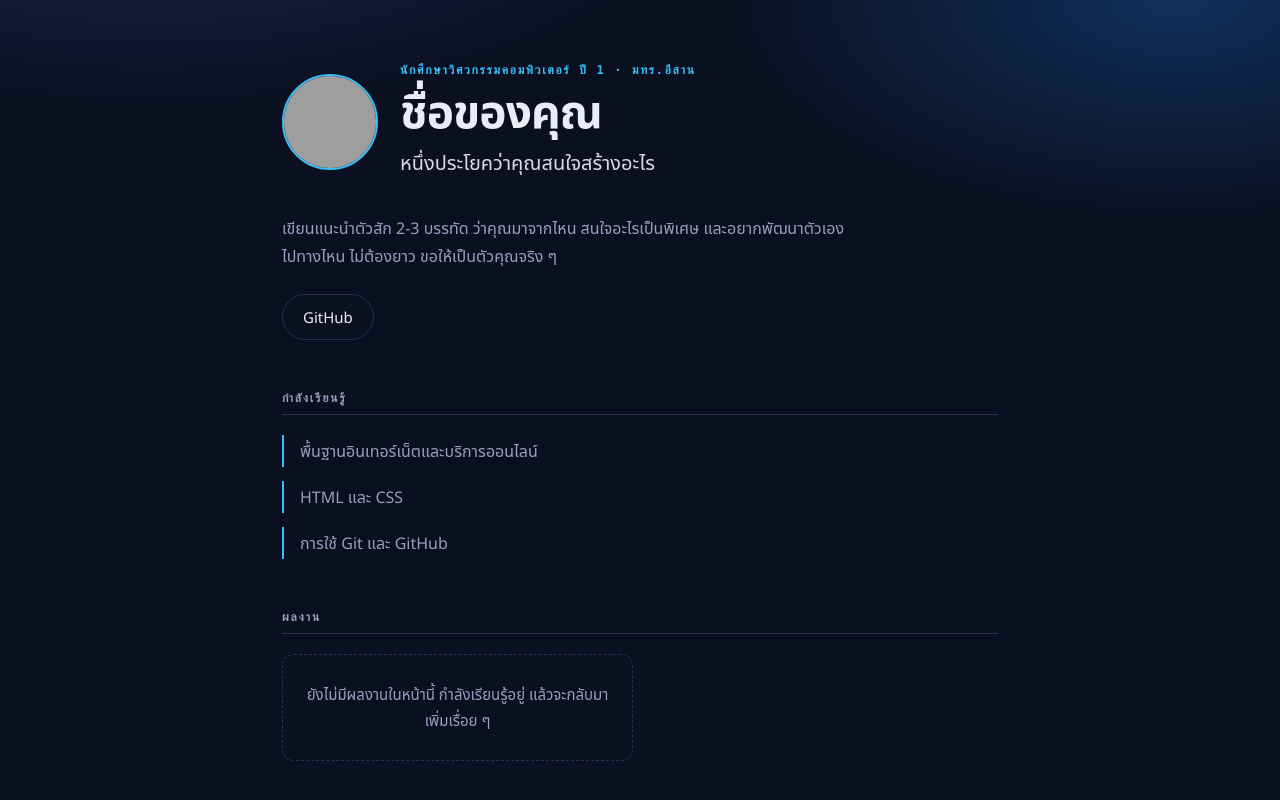
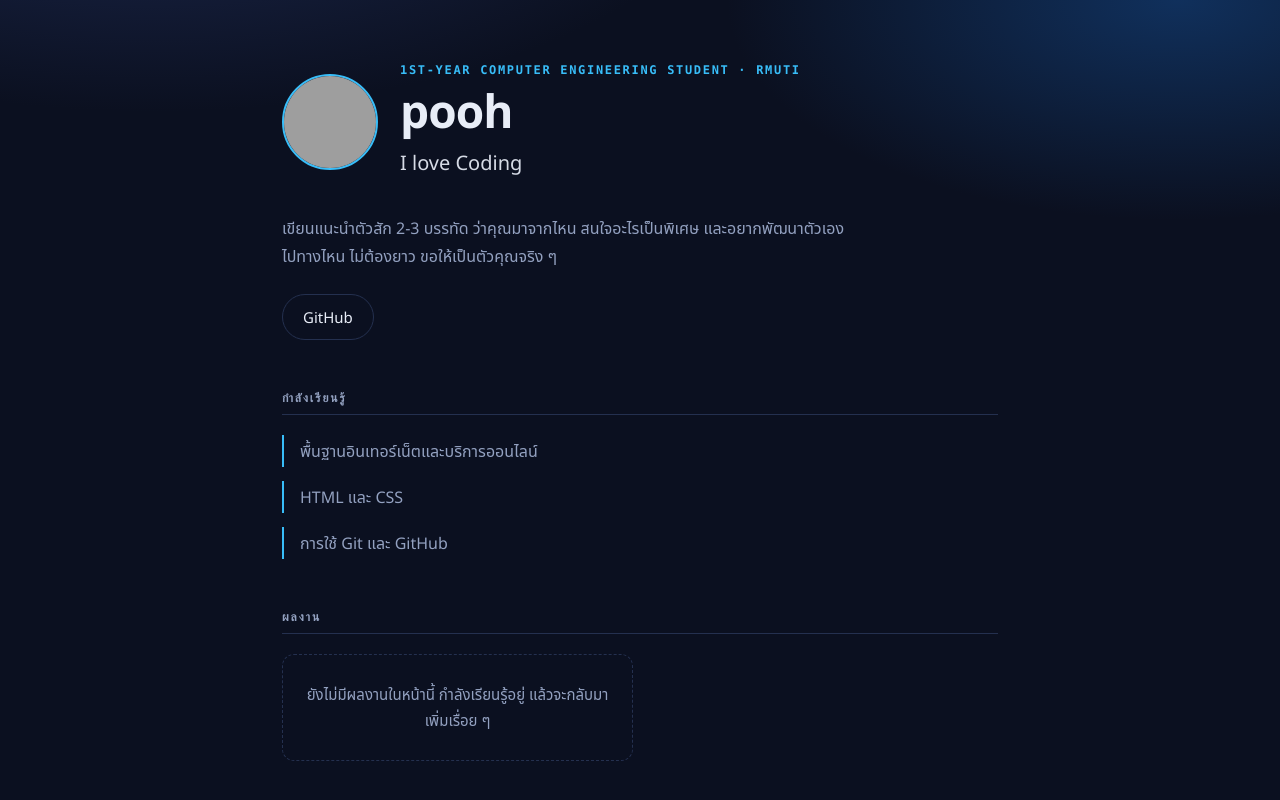
Before and after one commit to pooh-sw/pooh-sw, a plain HTML site: page index.html in a window 1280 px wide. Shown: the top 800 px of the page. Drawn offline with Linux system fonts and the light colour scheme; grey boxes are pictures that could not be loaded.

Commit message:
Update personal information in index.html

```diff
--- a/index.html
+++ b/index.html
@@ -14,17 +14,17 @@
 const ME = {
 
   // GitHub username ของคุณ ใช้ดึงรูปโปรไฟล์มาแสดงอัตโนมัติ ไม่ต้องอัปโหลดรูปเอง
-  github: "your-username",
+  github: "pooh-sw",
 
   // ชื่อที่ต้องการให้แสดง ใช้ชื่อเล่นได้
-  name: "ชื่อของคุณ",
+  name: "pooh",
 
   // บอกว่าคุณคือใคร สั้น ๆ
-  role: "นักศึกษาวิศวกรรมคอมพิวเตอร์ ปี 1 · มทร.อีสาน",
+  role: "1st-Year Computer Engineering Student · RMUTI",
 
   // หนึ่งประโยคว่าคุณสนใจสร้างอะไร เขียนให้เจาะจง อย่าเขียนกว้าง ๆ
   // ไม่ดี: "รักการเขียนโปรแกรม"   ดี: "อยากทำระบบรดน้ำต้นไม้ที่ดูพยากรณ์อากาศก่อนรดน้ำ"
-  tagline: "หนึ่งประโยคว่าคุณสนใจสร้างอะไร",
+  tagline: "I love Coding",
 
   // แนะนำตัว 2-3 บรรทัด ว่ามาจากไหน สนใจอะไร กำลังจะไปทางไหน
   about: "เขียนแนะนำตัวสัก 2-3 บรรทัด ว่าคุณมาจากไหน สนใจอะไรเป็นพิเศษ และอยากพัฒนาตัวเองไปทางไหน ไม่ต้องยาว ขอให้เป็นตัวคุณจริง ๆ",
```
